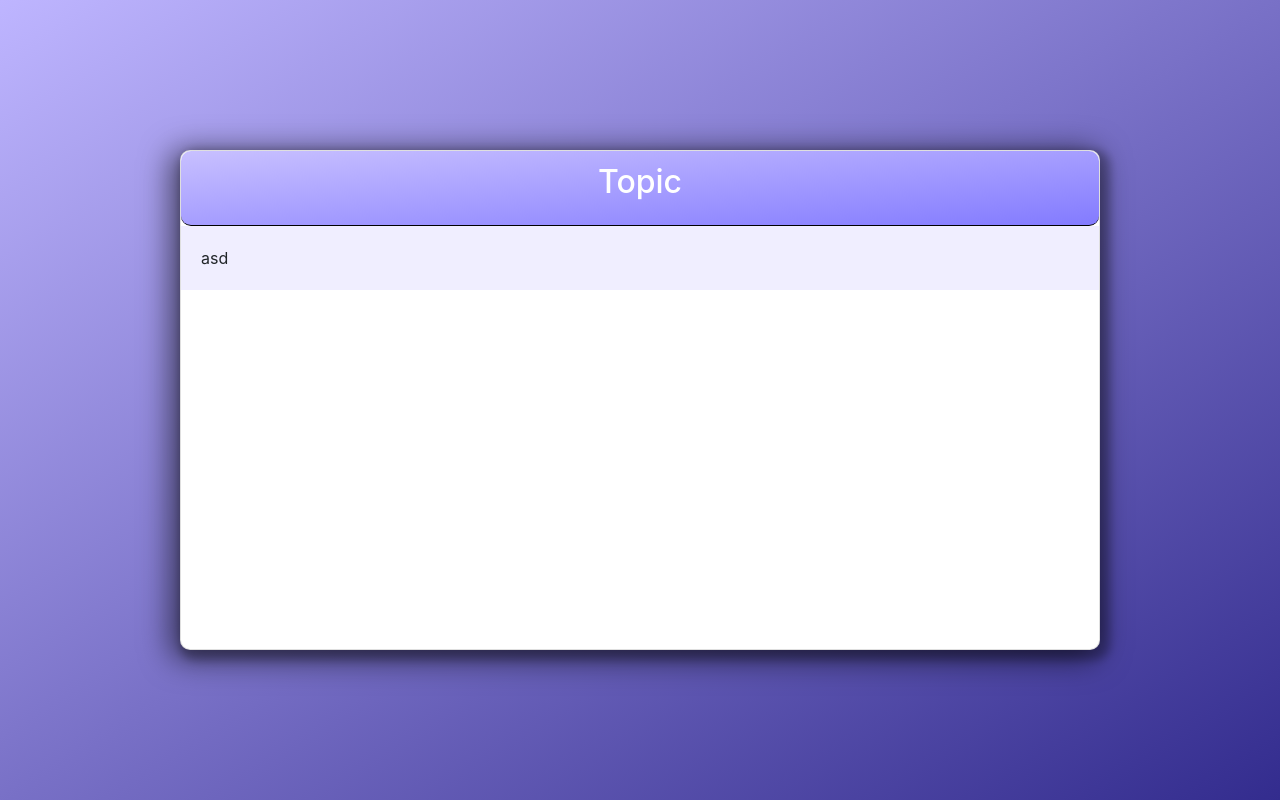
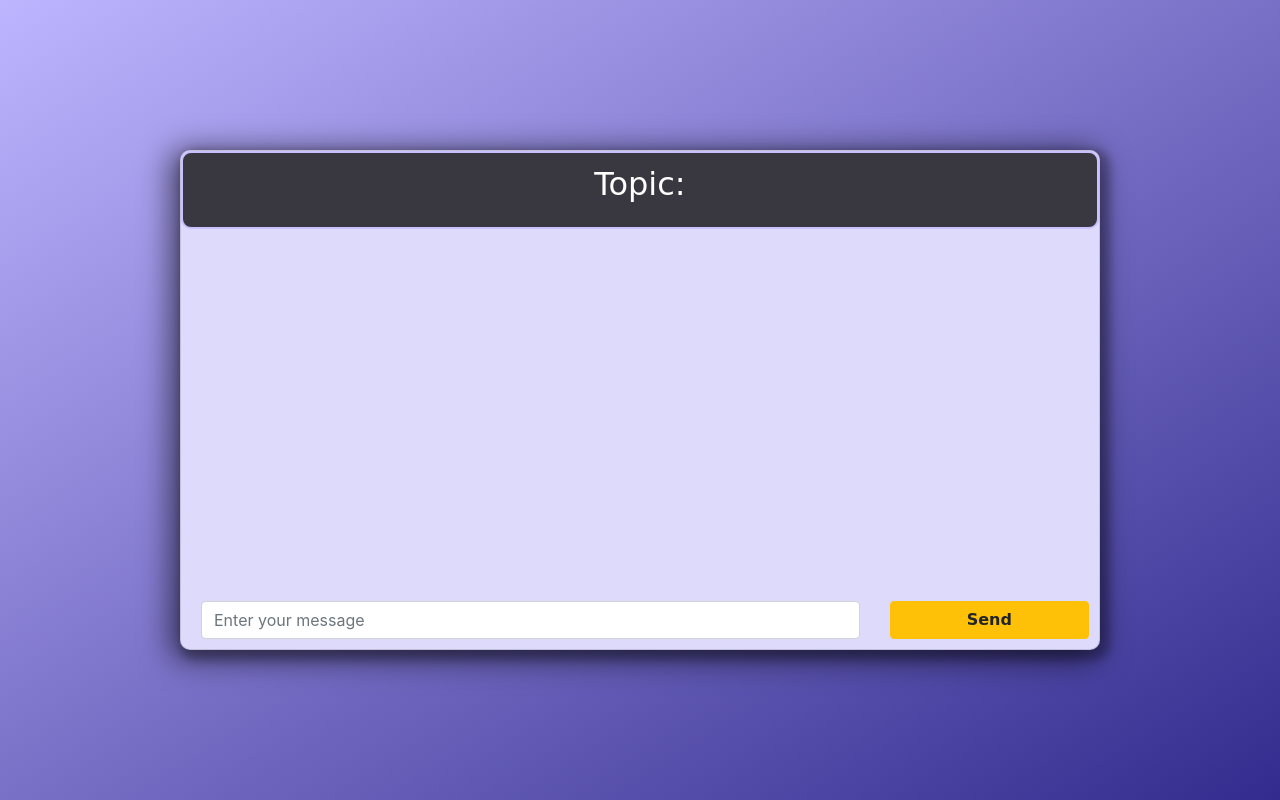
Before and after one commit to Marwa64/Debate-Chatroom, a website: page index.html in a window 1280 px wide. Both pictures are taken after a click on the button "Start Debating". Drawn offline with nearby package versions, Linux system fonts and the light colour scheme; no server answers; a web font is replaced by a local one.

Commit message:
chat style

```diff
--- a/index.html
+++ b/index.html
@@ -3,9 +3,6 @@
   <head>
     <meta charset="utf-8">
     <meta name="viewport" content="width=device-width, initial-scale=1, shrink-to-fit=no">
-    <!-- build:css public/css/bootstrap.css -->
-    <!-- <link rel="stylesheet" href="node_modules/bootstrap/dist/css/bootstrap.min.css"> -->
-    <!-- endbuild -->
     <link rel="stylesheet" href="css/bootstrap.css">
     <link href="https://fonts.googleapis.com/css2?family=Merienda+One&display=swap" rel="stylesheet">
     <link href="https://fonts.googleapis.com/css2?family=Dancing+Script:wght@600&display=swap" rel="stylesheet">
@@ -13,6 +10,7 @@
     <title>Debate Chatroom</title>
   </head>
   <body>
+    <div class="main">
       <div class="jumbotron">
         <div class="container">
           <div class="row row-header">
@@ -36,11 +34,7 @@
           </div>
         </div>
       </div>
-    <!-- build:js public/js/bootstrap.js -->
-    <!-- <script src="node_modules/jquery/dist/jquery.slim.min.js"></script>
-    <script src="node_modules/popper.js/dist/umd/popper.min.js"></script>
-    <script src="node_modules/bootstrap/dist/js/bootstrap.min.js"></script> -->
-    <!-- endbuild -->
+    </div>
     <script src = "/socket.io/socket.io.js"></script>
     <script src="js/bootstrap.js"></script>
     <script src="js/main.js"></script>
--- a/public/chatroom.html
+++ b/public/chatroom.html
@@ -4,12 +4,24 @@
       <div class="card">
         <div class="card-header">
           <div class="card-title">
-            <h2> Topic </h2>
+            <h2> Topic: </h2>
             <span id="topicDescription"></span>
           </div>
         </div>
         <div class="card-body">
-          asd
+          <div class="messagesBox">
+
+          </div>
+          <div class="messageInput">
+            <div id="messageRow" class="row">
+              <div class="col-9">
+                <input type="text" class="form-control" placeholder="Enter your message">
+              </div>
+              <div class="col-3">
+                <button type="button" class="btn btn-warning btn-block startBtn" id="sendBtn">Send</button>
+              </div>
+            </div>
+          </div>
         </div>
       </div>
     </div>
--- a/public/css/styles.css
+++ b/public/css/styles.css
@@ -51,14 +51,38 @@ img{
   display: block;
   border-radius: 10px;
   box-shadow: 5px 5px 8px 5px #00000040, -5px 5px 30px 5px #0000008f;
+  background-color: #dedafb;
 }
+/*background: linear-gradient(to bottom right, #c8c0ff,#837bff);*/
 .card-header:first-child{
-  background: linear-gradient(to bottom right, #c8c0ff,#837bff);
+  background-color: #000000bd;
   border-radius: 10px;
   color: white;
   text-align: center;
-  border-bottom: 1px solid black;
+  border: 2px solid #c8c0ff;
+  font-family: 'Merienda One', cursive;
 }
-.card-body{
-  background-color: #f0eeff;
+.messageInput{
+  position: absolute;
+  bottom: 0;
+  margin-bottom: 10px;
+  width: 100%;
 }
+#messageRow{
+  width: 100%;
+}
+.messagesBox{
+  position: relative;
+  display: block;
+  overflow-y: auto;
+  height: 21rem;
+}
+.message{
+  padding: 10px;
+  margin-bottom: 7px;
+  width: 70%;
+  background-color: #f99999;
+  border-radius: 10px;
+}
+/*blue: #9bc7f1
+  red: #f99999*/
--- a/public/js/main.js
+++ b/public/js/main.js
@@ -1,18 +1,48 @@
+let socket;
+
+
+
 function loadChat() {
   var xhttp = new XMLHttpRequest();
   xhttp.onreadystatechange = function() {
     if (this.readyState == 4 && this.status == 200) {
-      document.querySelector("body").innerHTML = this.responseText;
+      document.querySelector(".main").innerHTML = this.responseText;
+      socket = io();
+      console.log("clickity click click");
+      let sendBtn = document.querySelector("#sendBtn");
+      // If send is clicked
+      sendBtn.addEventListener('click', () => {
+        createMessage();
+      });
+      // If enter is pressed
+      window.addEventListener('keydown', ()=>{
+        if (event.keyCode === 13 ){
+          createMessage();
+        }
+      })
+      // For testing purposes if chat box is clicked
+      let messagesBox = document.querySelector(".messagesBox");
+      messagesBox.addEventListener('click', () => {
+        createMessage("Boooo", false);
+      });
     }
   };
   xhttp.open("GET", "chatroom.html", true);
   xhttp.send();
 }
 
-let socket;
-
-let startBtn = document.querySelector("#startBtn");
-startBtn.addEventListener('click', () => {
-  socket = io();
-  console.log("clickity click click");
-})
+function createMessage(text=document.querySelector("input").value, mine=true){
+  if (text != ""){
+    let message = document.createElement("div");
+    message.classList.add("message");
+    if (mine){
+      message.classList.add("mr-auto");
+    } else {
+      message.classList.add("ml-auto");
+    }
+    message.innerText = text;
+    document.querySelector(".messagesBox").appendChild(message);
+    message.scrollIntoView();
+    document.querySelector("input").value="";
+  }
+}
```
Lines whose indentation alone changed are shown as unchanged.
